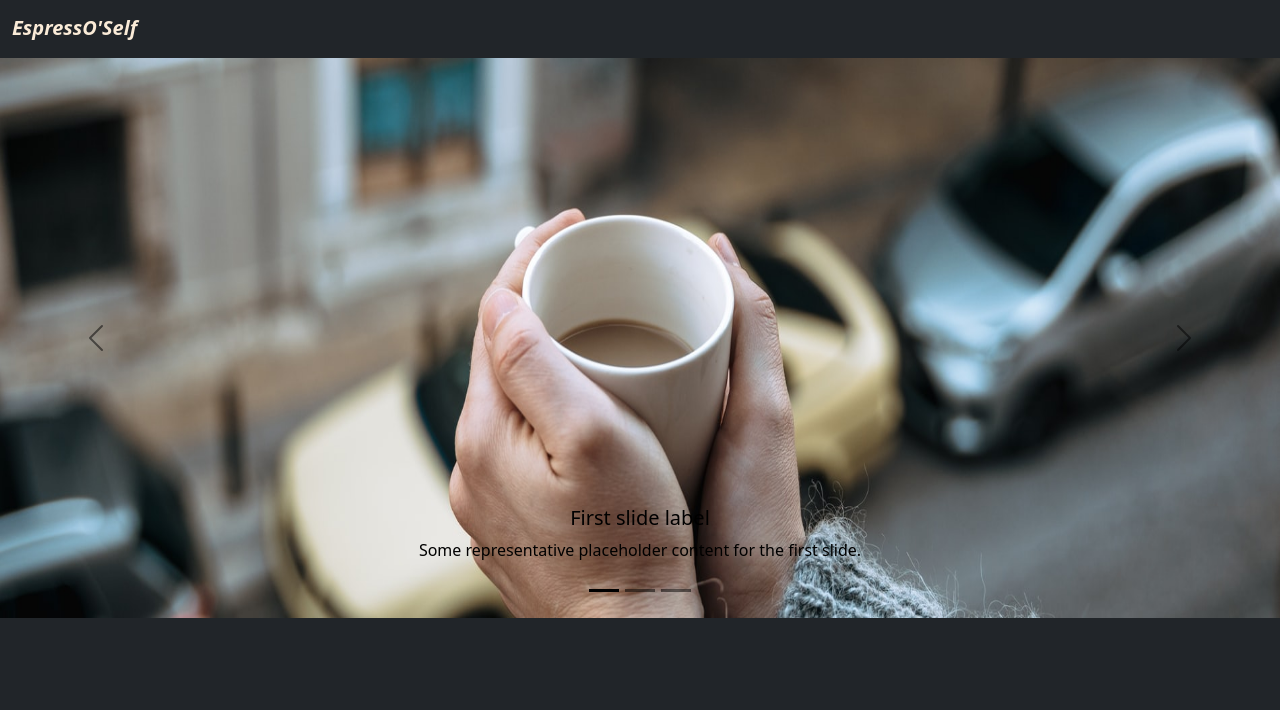
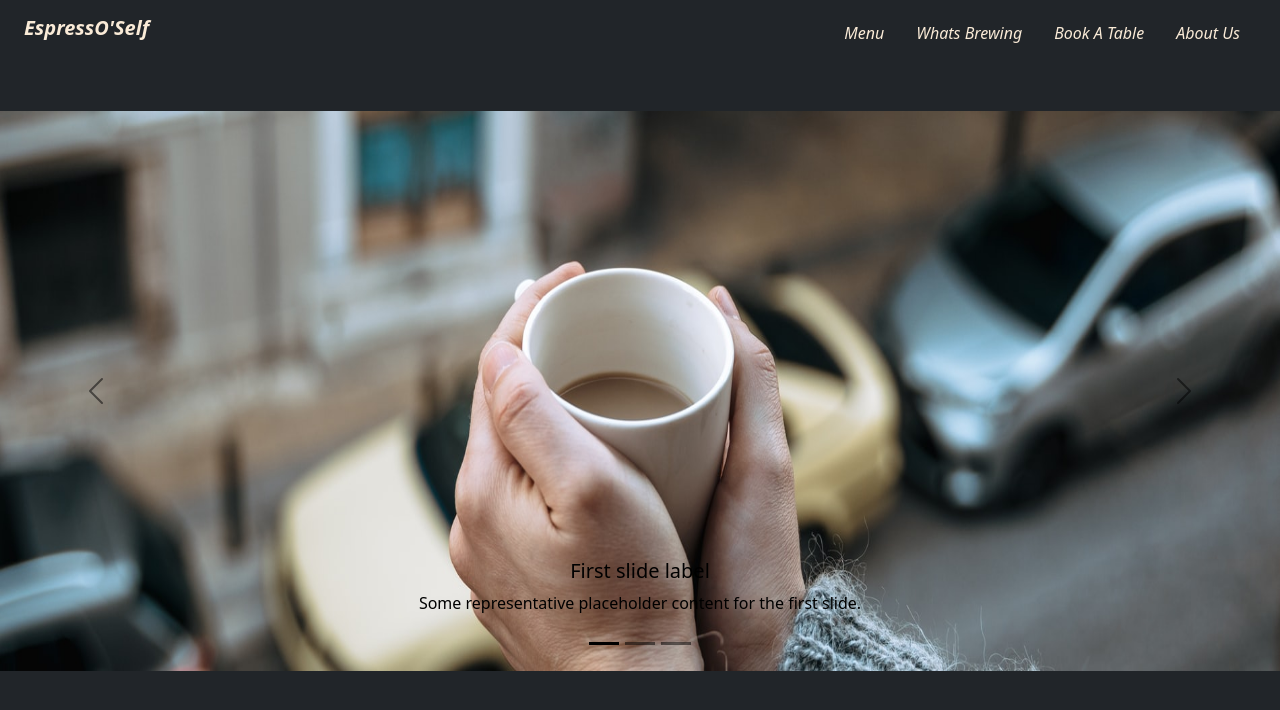
Before and after one commit to DJagrati/espressOSelf, a Django app: template template/homepage.html in a window 1280 px wide. Shown: the top 710 px of the page. Run offline with Django 3.2, Linux system fonts and the light colour scheme; the template is opened without the code that fills it, so the values that code supplies are empty.

Commit message:
Added a new HTML

```diff
--- a/template/homepage.html
+++ b/template/homepage.html
@@ -6,15 +6,41 @@
     <link href="https://cdn.jsdelivr.net/npm/bootstrap@5.1.3/dist/css/bootstrap.min.css" rel="stylesheet" integrity="sha384-1BmE4kWBq78iYhFldvKuhfTAU6auU8tT94WrHftjDbrCEXSU1oBoqyl2QvZ6jIW3" crossorigin="anonymous">
 <script src="https://cdn.jsdelivr.net/npm/bootstrap@5.1.3/dist/js/bootstrap.bundle.min.js" integrity="sha384-ka7Sk0Gln4gmtz2MlQnikT1wXgYsOg+OMhuP+IlRH9sENBO0LRn5q+8nbTov4+1p" crossorigin="anonymous"></script>
     <title>EspressO'self</title>
+
+    <style>
+        .nav-link{
+            font-style: oblique; color: antiquewhite;
+        }
+    </style>
 </head>
 <body class="bg-dark">
     <nav class="navbar navbar-light bg-dark">
+        <div class="row"style="margin-top: 5px; width:100%">
+            <div class="col-2">
         <div class="container-fluid" style="height: 2em;">
           <a class="navbar-brand" href="#" style="font-weight: bolder; font-style: oblique; color: antiquewhite;">EspressO'Self</a>
         </div>
+    </div>
+    <div class="col-10">
+        <ul class="nav justify-content-end">
+            <li class="nav-item">
+              <a class="nav-link" aria-current="page" href="#">Menu</a>
+            </li>
+            <li class="nav-item">
+              <a class="nav-link" href="#">Whats Brewing</a>
+            </li>
+            <li class="nav-item">
+                <a class="nav-link" href="..\template\bookATable.html">Book A Table</a>
+              </li>
+            <li class="nav-item">
+              <a class="nav-link" href="#">About Us</a>
+            </li>
+          </ul>
+        </div>
+        </div>
       </nav>
 
-      <div id="carouselExampleDark" class="carousel carousel-dark slide" data-bs-ride="carousel" style="margin: 10px 0px 10px 0px;">
+      <div id="carouselExampleDark" class="carousel carousel-dark slide" data-bs-ride="carousel" style="margin: 50px 0px 10px 0px;">
         <div class="carousel-indicators">
           <button type="button" data-bs-target="#carouselExampleDark" data-bs-slide-to="0" class="active" aria-current="true" aria-label="Slide 1"></button>
           <button type="button" data-bs-target="#carouselExampleDark" data-bs-slide-to="1" aria-label="Slide 2"></button>
```
Also changed, not shown: template/bookATable.html (added, +41 -0 lines).
